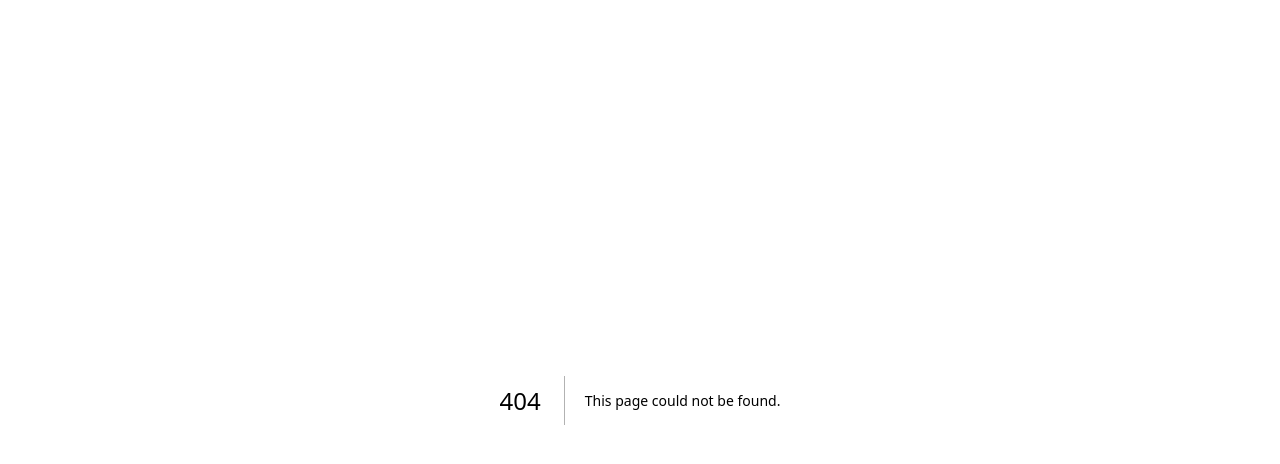
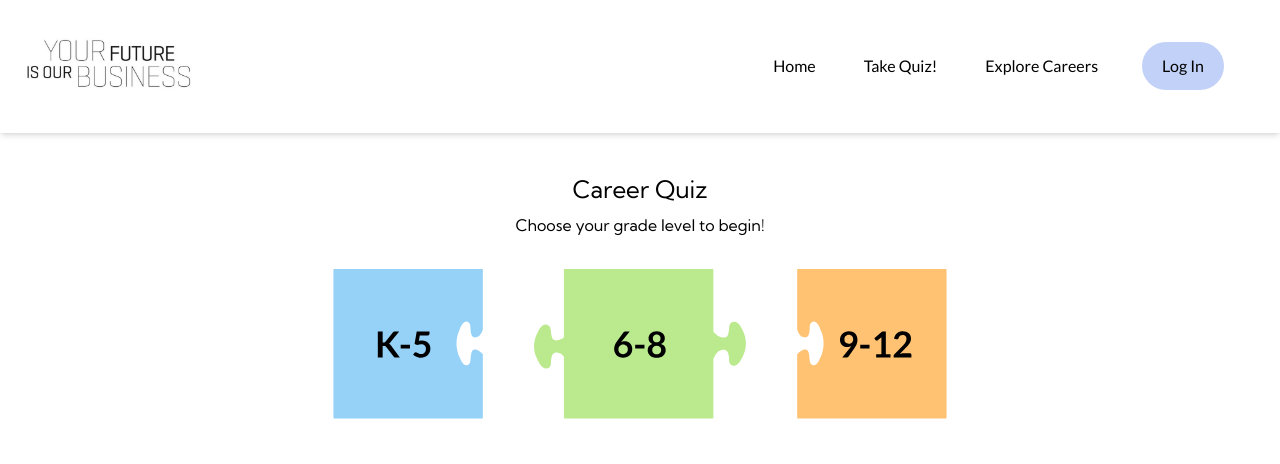
Before and after one commit to ucsc-blueprint/yfiob2, a Next.js app: page /choose-grade-level in a window 1280 px wide. Before the commit this address had no page. Shown: the top 464 px of the page. Built offline with nearby package versions, Linux system fonts and the light colour scheme.

Commit message:
Finished routing for pages. UI looks very ugly. Need to fix

```diff
--- /dev/null
+++ b/src/app/choose-careers/page.jsx
@@ -0,0 +1,62 @@
+"use client";
+import { Navbar } from "../../components/Navbar/Navbar";
+import React, { useState } from "react";
+import { CareerSummaryCards } from "../../pages/CareerSummaryCards";
+import { link } from "next/link";
+
+// Components
+const BackButton = () => (
+  <button
+    className="flex items-center gap-2 px-6 py-3 min-w-[164px] h-[41px] bg-blue-600 rounded-lg border-2 border-blue-700 text-white font-bold transition-all duration-200 hover:bg-blue-500"
+  >
+    <a href="/choose-grade-level">
+      <span>Back to Grade Levels</span>
+    </a>
+  </button>
+);
+
+const HeaderSection = ({ title = "Explore Careers", subtitle = "Choose a career area to begin!" }) => (
+  <div className="flex flex-col items-center justify-center w-full max-w-xl min-w-[320px] p-5 mx-auto bg-orange-300">
+    <h1 className="font-medium text-4xl text-black text-center">{title}</h1>
+    <h2 className="font-medium text-2xl text-black text-center mt-5">{subtitle}</h2>
+  </div>
+);
+
+export default function ChooseCareers() {
+  const [index, setIndex] = useState(0);
+
+  const cardData = [
+    {
+      title: "Building and Construction Trades",
+      description: "Lorem ipsum dolor sit amet, consectetur adipiscing elit, sed do eiusmod tempor incididunt ut labore et dolore magna al",
+      isElementary: false,
+      careerImage: "/images/construction.jpg",
+    },
+    {
+      title: "Arts, Media, and Entertainment",
+      description: "Lorem ipsum dolor sit amet, consectetur adipiscing elit, sed do eiusmod tempor incididunt ut labore et dolore magna al",
+      isElementary: false,
+      careerImage: "/images/arts.jpg",
+    },
+  ];
+
+  return (
+    <div className="min-h-screen">
+      <Navbar />
+      <div className="w-full bg-orange-300 flex flex-col items-center">
+        <BackButton />
+        <HeaderSection title="Grades 9 -12" subtitle="Explore Careers" />
+        <a href ="/explore-careers">
+        <CareerSummaryCards
+          Industry="Career Areas"
+          CardData={cardData}
+          Level="high"
+          Index={index}
+          SetIndex={setIndex}
+          TotalIndustries={cardData.length}
+        />
+        </a>
+      </div>
+    </div>
+  );
+}
--- /dev/null
+++ b/src/app/choose-grade-level/page.jsx
@@ -0,0 +1,50 @@
+import React from "react";
+import { Navbar } from "../../components/Navbar/Navbar";
+import Link from "next/link";
+
+function App() {
+  return (
+    <div className="min-h-screen">
+      <Navbar />
+
+      {/* Rest of content */}
+      <div className="max-w-7xl mx-auto py-10 px-4">
+        <div className="text-center mb-8">
+          <h2 className="text-2xl font-kumbh">Career Quiz</h2>
+          <p className="mt-2 font-kumbh">Choose your grade level to begin!</p>
+        </div>
+        <div className="flex items-center justify-center space-x-8">
+        <Link href="/choose-careers">
+          <button className="flex flex-col items-center cursor-pointer focus:outline-none">
+            <img
+              src="/assets/K-5PuzzlePiece.svg"
+              alt="K-5 Puzzle Piece"
+              className="w-[150px] h-[150px]"
+            />
+          </button>
+          </Link >
+          <Link href="/choose-careers">
+            <button className="flex flex-col items-center cursor-pointer focus:outline-none">
+                <img
+                src="/assets/6-8PuzzlePiece.svg"
+                alt="6-8 Puzzle Piece"
+                className="w-[250px] h-[150px]"
+                />
+            </button>
+          </Link>
+          <Link href="/choose-careers">
+            <button className="flex flex-col items-center cursor-pointer focus:outline-none">
+                <img
+                src="/assets/9-12PuzzlePiece.svg"
+                alt="9-12 Puzzle Piece"
+                className="w-[150px] h-[150px]"
+                />
+            </button>
+          </Link>
+        </div>
+      </div>
+    </div>
+  );
+}
+
+export default App;
--- a/src/app/explore-careers/page.jsx
+++ b/src/app/explore-careers/page.jsx
@@ -5,6 +5,8 @@ import { collection, where, query, getDocs } from "firebase/firestore";
 import { useState } from "react";
 import { Navbar } from "../../components/Navbar/Navbar";
 export default function ExploreCareersPage() {
+
+
     const INDUSTRIES = ['Agriculture and Natural Resources',
           'Energy and Utilities',
           'Arts, Media, and Entertainment',
@@ -46,6 +48,11 @@ export default function ExploreCareersPage() {
 	return (
 		<div className="bg-[#FFC273] h-full">
 			<Navbar/>
+			<button className="flex items-center gap-2 px-6 py-3 min-w-[164px] h-[41px] bg-blue-600 rounded-lg border-2 border-blue-700 text-white font-bold transition-all duration-200 hover:bg-blue-500">
+				<a href="/choose-careers">
+					<span>Back to Careers</span>
+				</a>
+			</button>
 			<CareerSummaryCards
 			 CardData=
 			 {
--- a/src/components/Navbar/Navbar.jsx
+++ b/src/components/Navbar/Navbar.jsx
@@ -59,7 +59,7 @@ export const Navbar = () => {
 					<Link href={"/take-quiz"} className="px-3 hover:text-[#4C78E7] py-1">
 						Take Quiz!
 					</Link>
-					<Link href={"/explore-careers"} className="px-3 hover:text-[#4C78E7] py-1">
+					<Link href={"/choose-grade-level"} className="px-3 hover:text-[#4C78E7] py-1">
 						Explore Careers
 					</Link>
 				</div>
@@ -94,7 +94,7 @@ export const Navbar = () => {
 					Take Quiz!
 				</Link>
 				<Link
-					href={"/explore-careers"}
+					href={"/choose-grade-level"}
 					onClick={() => setIsOpen(false)}
 					className="text-lg text-black hover:text-blue-600 z-10 p-2"
 				>
```
